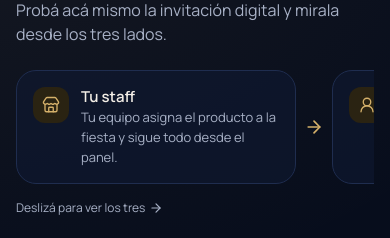
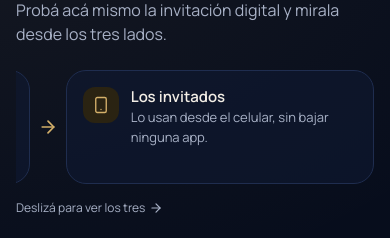
Before and after one commit to Petra-Eventos/landing, a Next.js app: page / in a window 390 px wide. Shown: the part 299-537 px from the top of the page. Built offline with nearby package versions, Linux system fonts and the light colour scheme; no server answers.

Commit message:
Landing: el carrusel de perfiles pasa solo en el celular hasta que lo tocan
Co-Authored-By: Claude Opus 5.5 <noreply@anthropic.com>
Claude-Session: https://claude.ai/code/session_01DNZzNXKGtKGXRy6FsJwGB6

```diff
--- a/app/page.tsx
+++ b/app/page.tsx
@@ -5,12 +5,10 @@ import {
   Quote,
   Sparkles,
   Star,
-  Smartphone,
   Store,
-  UserRound,
 } from "lucide-react";
-import type { LucideIcon } from "lucide-react";
 import { Firma } from "@/components/logo";
+import { CarruselPerfiles } from "@/components/carrusel-perfiles";
 import { Simulador } from "@/components/simulador";
 import { TiendaApps } from "@/components/tienda-apps";
 import { PLANES } from "@/lib/catalogo";
@@ -22,13 +20,6 @@ const botonPrincipal =
   "type-boton inline-flex min-h-12 items-center justify-center gap-2 rounded-md bg-azul px-6 py-3 text-[15px] text-on-azul shadow-piedra transition-colors hover:bg-azul-hover";
 const botonSecundario =
   "type-boton inline-flex min-h-12 items-center justify-center gap-2 rounded-md border border-line-strong px-6 py-3 text-[15px] text-ink transition-colors hover:border-ink";
-
-// Los tres perfiles de cada producto (se configuran desde el sistema).
-const PERFILES_LANDING: { icono: LucideIcon; nombre: string; texto: string }[] = [
-  { icono: Store, nombre: "Tu staff", texto: "Tu equipo asigna el producto a la fiesta y sigue todo desde el panel." },
-  { icono: UserRound, nombre: "Tus clientes", texto: "Quienes festejan lo configuran desde un link: sin cuenta y sin contraseñas." },
-  { icono: Smartphone, nombre: "Los invitados", texto: "Lo usan desde el celular, sin bajar ninguna app." },
-];
 
 /** Título de cada sección: antetítulo dorado, título y una línea. */
 function Encabezado({ id, ante, titulo, texto }: { id: string; ante: string; titulo: string; texto?: string }) {
@@ -95,31 +86,7 @@ export default function Home() {
               Probá acá mismo la invitación digital y mirala desde los tres lados.
             </p>
           </div>
-          {/* Carrusel: en el celular se desliza de tu staff a los invitados; en la compu entra entero. */}
-          <ul
-            aria-label="Quién usa cada producto"
-            className="sin-barra mt-6 flex snap-x snap-mandatory gap-2 overflow-x-auto pb-1 sm:overflow-visible"
-          >
-            {PERFILES_LANDING.map(({ icono: Icono, nombre, texto }, i) => (
-              <li key={nombre} className="flex w-[86%] shrink-0 snap-start items-center gap-2 sm:w-auto sm:flex-1 sm:shrink">
-                <div className="flex h-full flex-1 items-start gap-3 rounded-lg border border-line bg-surface-raised/60 p-4">
-                  <span className="flex size-9 shrink-0 items-center justify-center rounded-md bg-dorado-soft text-dorado">
-                    <Icono size={18} strokeWidth={1.8} aria-hidden="true" />
-                  </span>
-                  <span>
-                    <span className="type-boton block text-ink">{nombre}</span>
-                    <span className="block text-[13px] leading-5 text-ink-muted">{texto}</span>
-                  </span>
-                </div>
-                {i < PERFILES_LANDING.length - 1 && (
-                  <ArrowRight size={20} strokeWidth={2} className="shrink-0 text-dorado" aria-hidden="true" />
-                )}
-              </li>
-            ))}
-          </ul>
-          <p className="mt-2 flex items-center gap-1 text-[12px] text-ink-muted sm:hidden" aria-hidden="true">
-            Deslizá para ver los tres <ArrowRight size={14} strokeWidth={2} />
-          </p>
+          <CarruselPerfiles />
           <div className="mt-10">
             <Simulador />
           </div>
--- /dev/null
+++ b/components/carrusel-perfiles.tsx
@@ -0,0 +1,74 @@
+"use client";
+
+import { useEffect, useRef, useState } from "react";
+import { ArrowRight, Smartphone, Store, UserRound } from "lucide-react";
+import type { LucideIcon } from "lucide-react";
+
+// Los tres perfiles de cada producto (se configuran desde el sistema).
+const PERFILES: { icono: LucideIcon; nombre: string; texto: string }[] = [
+  { icono: Store, nombre: "Tu staff", texto: "Tu equipo asigna el producto a la fiesta y sigue todo desde el panel." },
+  { icono: UserRound, nombre: "Tus clientes", texto: "Quienes festejan lo configuran desde un link: sin cuenta y sin contraseñas." },
+  { icono: Smartphone, nombre: "Los invitados", texto: "Lo usan desde el celular, sin bajar ninguna app." },
+];
+
+const CADA_MS = 3000;
+
+/**
+ * Carrusel de los tres perfiles. En el celular pasa solo (1, 2, 3, 1, 2…) hasta que la persona lo toca;
+ * ahí se queda quieto y lo maneja ella. En la compu entran los tres y no se mueve.
+ * Si la persona pidió menos movimiento, tampoco pasa solo.
+ */
+export function CarruselPerfiles() {
+  const lista = useRef<HTMLUListElement>(null);
+  const [tocado, setTocado] = useState(false);
+
+  useEffect(() => {
+    const ul = lista.current;
+    if (!ul || tocado) return;
+    if (window.matchMedia("(prefers-reduced-motion: reduce)").matches) return;
+
+    let actual = 0;
+    const id = window.setInterval(() => {
+      // Solo se mueve si no entran todas (en la compu se ven las tres y no hace falta).
+      if (ul.scrollWidth <= ul.clientWidth + 1) return;
+      actual = (actual + 1) % PERFILES.length;
+      const tarjeta = ul.children[actual] as HTMLElement | undefined;
+      if (tarjeta) ul.scrollTo({ left: tarjeta.offsetLeft, behavior: "smooth" });
+    }, CADA_MS);
+    return () => window.clearInterval(id);
+  }, [tocado]);
+
+  const parar = () => setTocado(true);
+
+  return (
+    <>
+      <ul
+        ref={lista}
+        aria-label="Quién usa cada producto"
+        onPointerDown={parar}
+        onTouchStart={parar}
+        onWheel={parar}
+        onFocus={parar}
+        className="sin-barra relative mt-6 flex snap-x snap-mandatory gap-2 overflow-x-auto pb-1 sm:overflow-visible"
+      >
+        {PERFILES.map(({ icono: Icono, nombre, texto }, i) => (
+          <li key={nombre} className="flex w-[86%] shrink-0 snap-start items-center gap-2 sm:w-auto sm:flex-1 sm:shrink">
+            <div className="flex h-full flex-1 items-start gap-3 rounded-lg border border-line bg-surface-raised/60 p-4">
+              <span className="flex size-9 shrink-0 items-center justify-center rounded-md bg-dorado-soft text-dorado">
+                <Icono size={18} strokeWidth={1.8} aria-hidden="true" />
+              </span>
+              <span>
+                <span className="type-boton block text-ink">{nombre}</span>
+                <span className="block text-[13px] leading-5 text-ink-muted">{texto}</span>
+              </span>
+            </div>
+            {i < PERFILES.length - 1 && <ArrowRight size={20} strokeWidth={2} className="shrink-0 text-dorado" aria-hidden="true" />}
+          </li>
+        ))}
+      </ul>
+      <p className="mt-2 flex items-center gap-1 text-[12px] text-ink-muted sm:hidden" aria-hidden="true">
+        Deslizá para ver los tres <ArrowRight size={14} strokeWidth={2} />
+      </p>
+    </>
+  );
+}
```
